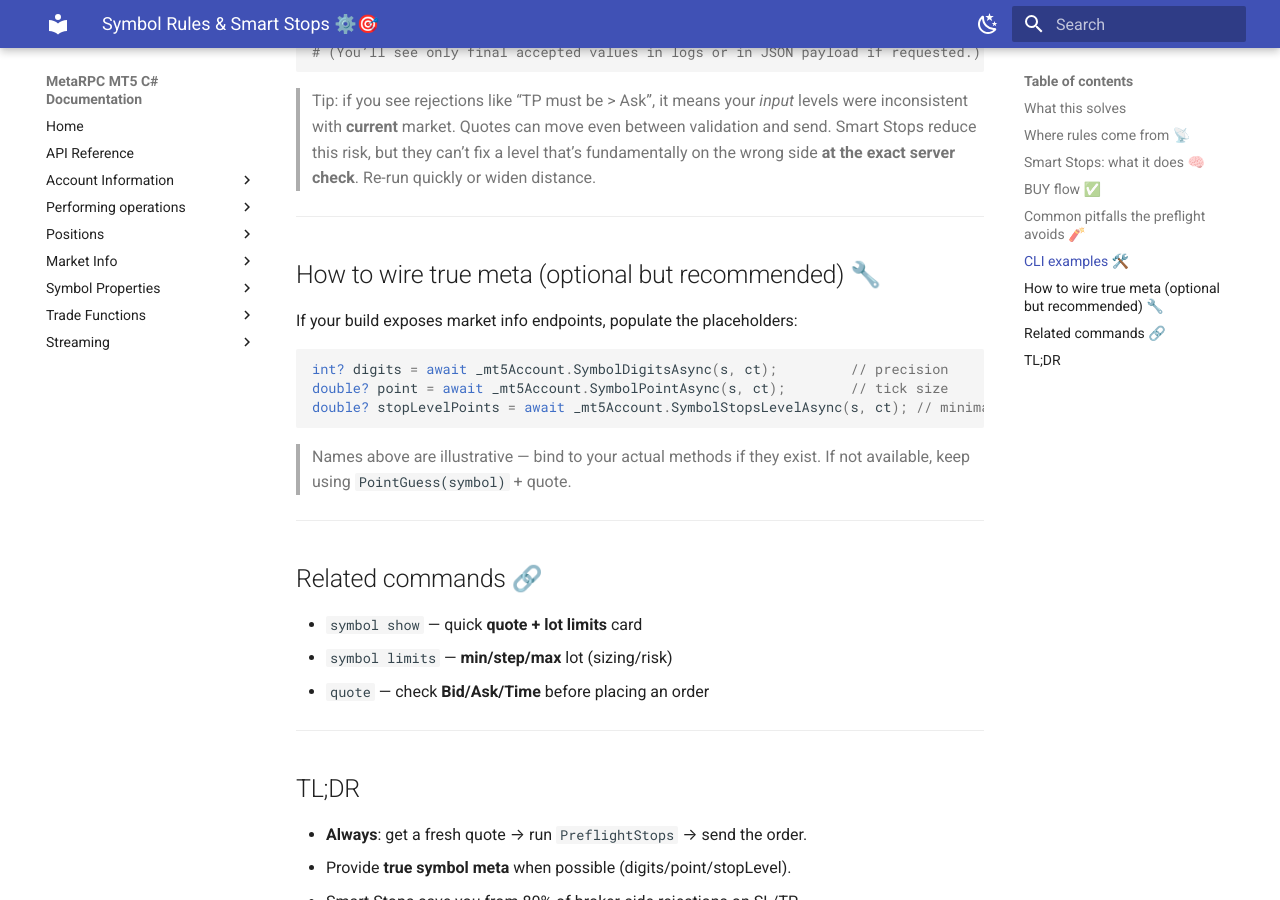
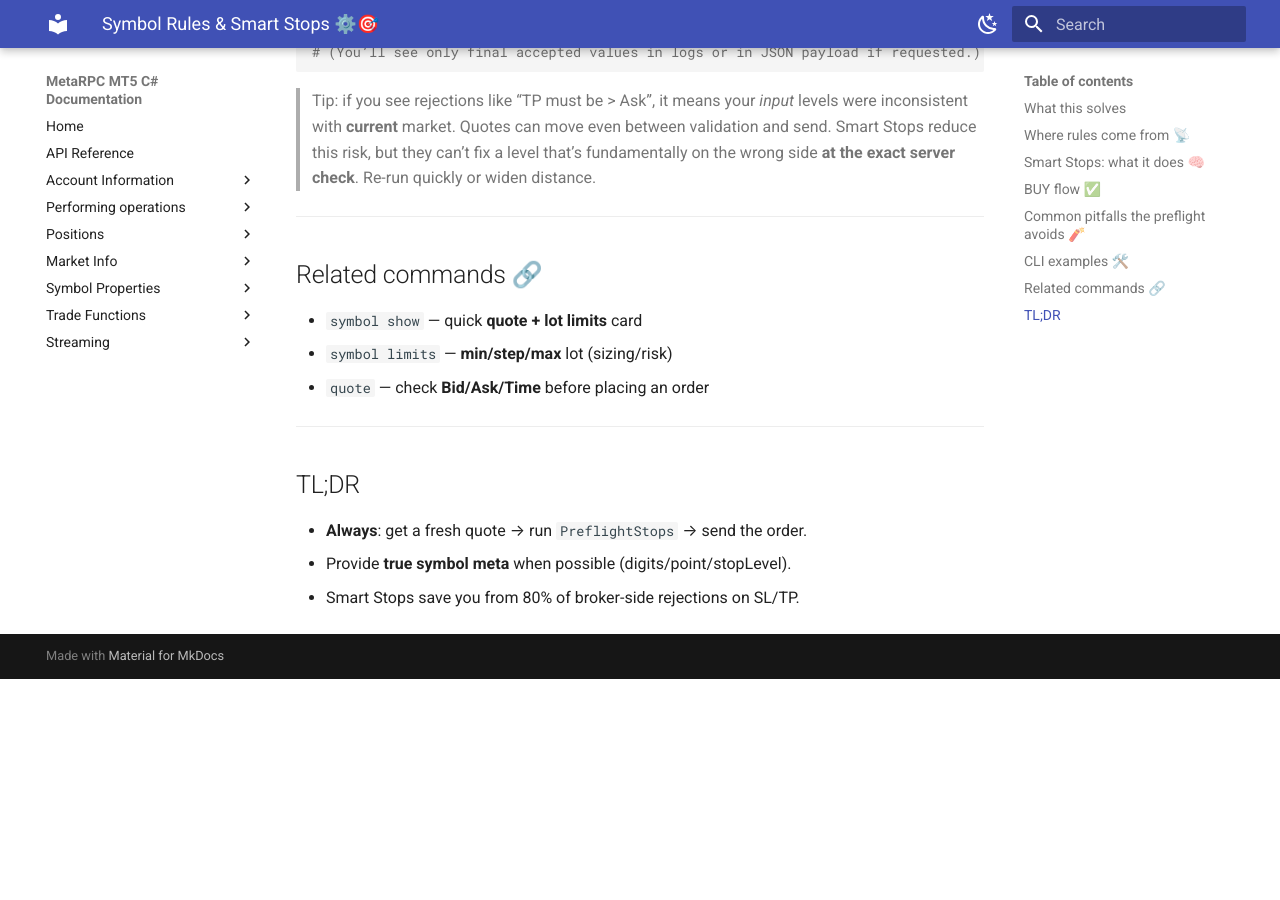
Before and after one commit to MetaRPC/CSharpMT5, an MkDocs documentation site: the page built from docs/SymbolRules_SmartStops.md, in a window 1280 px wide and 900 px high, scrolled down 3183 px. Built offline with MkDocs 1.6.1 and Material for MkDocs 9.7.7, drawn with Linux system fonts in a browser that asks for light colours; after the commit the page ends 3862 px from its top, so only the background shows below that.

Commit message:
Update SymbolRules_SmartStops.md

````diff
--- a/docs/SymbolRules_SmartStops.md
+++ b/docs/SymbolRules_SmartStops.md
@@ -142,21 +142,6 @@ dotnet run -- buy -p demo -s EURUSD -v 0.10 --sl 1.0700 --tp 1.0800 --deviation
 
 ---
 
-## How to wire true meta (optional but recommended) 🔧
-
-If your build exposes market info endpoints, populate the placeholders:
-
-```csharp
-int? digits = await _mt5Account.SymbolDigitsAsync(s, ct);         // precision
-double? point = await _mt5Account.SymbolPointAsync(s, ct);        // tick size
-double? stopLevelPoints = await _mt5Account.SymbolStopsLevelAsync(s, ct); // minimal distance (points)
-```
-
-> Names above are illustrative — bind to your actual methods if they exist.
-> If not available, keep using `PointGuess(symbol)` + quote.
-
----
-
 ## Related commands 🔗
 
 * `symbol show` — quick **quote + lot limits** card
````
